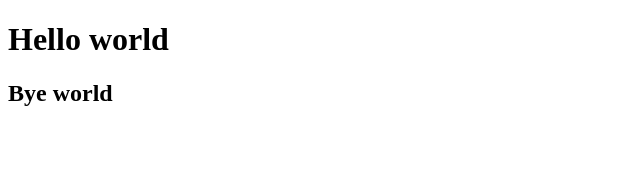
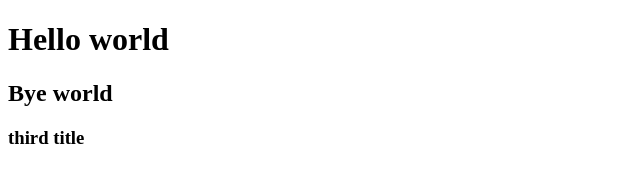
Before and after one commit to IvanNadtochaev/git_start, a plain HTML site: page index.html in a window 1280 px wide. Shown: the whole page, without its empty margins (0-640 px from the left). Drawn offline with Linux system fonts and the light colour scheme.

Commit message:
new title

```diff
--- a/index.html
+++ b/index.html
@@ -8,5 +8,6 @@
 <body>
     <h1>Hello world</h1>
     <h2>Bye world</h2>
+    <h3>third title</h3>
 </body>
 </html>
```
